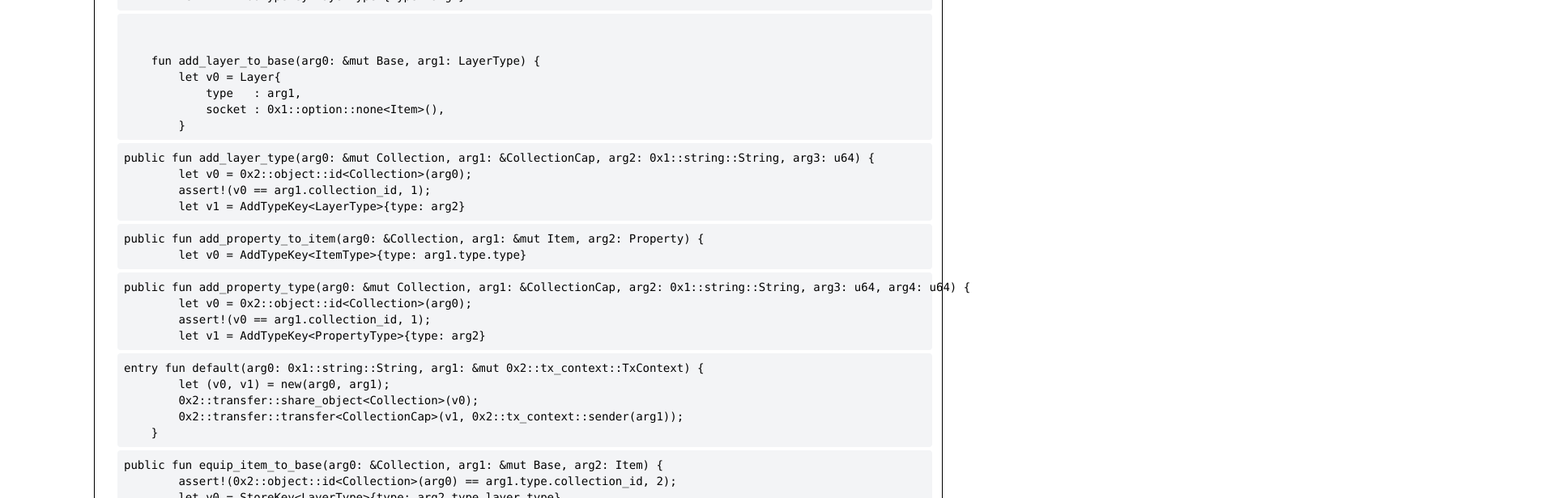
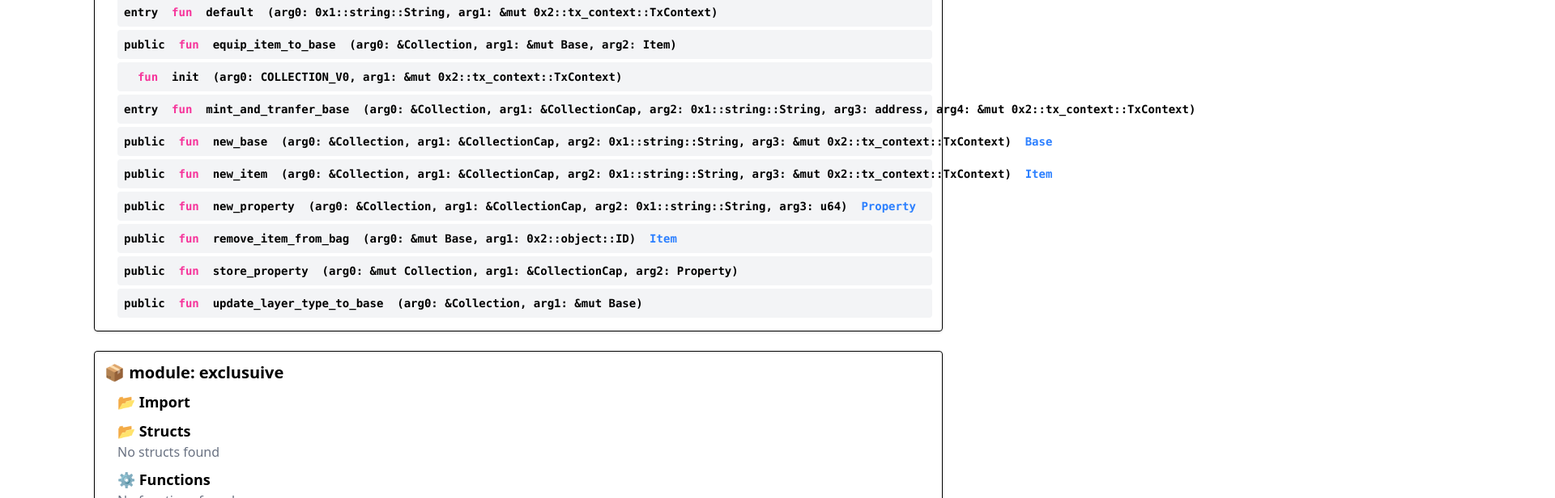
Before and after one commit to BlockBlockYonsei/SuiMoveScratch, a React (Vite) app: page / in a window 1280 px wide. Shown: the part 2480-3096 px from the top of the page at 81% size, 1920 px wide, since content can reach past the window. Built offline with nearby package versions, Linux system fonts and the light colour scheme; what @mysten/dapp-kit would draw is missing.

Commit message:
Update function regex and component

```diff
--- a/src/pages/PackageViewer2/Main.tsx
+++ b/src/pages/PackageViewer2/Main.tsx
@@ -34,7 +34,7 @@ function ModuleViewer({ name, code }: { name: string; code: string }) {
   const structs = code.match(/struct\s+\w+\s+has[^{]+\{[^}]+\}/g) || [];
   const functions =
     code.match(
-      /(?:public|entry)?(\(friend\))?\s*fun\s+\w+\([^)]*\)\s*[:]?[^}]*\{[^}]*\}/g
+      /(\s)*(public|entry)?(\(friend\))?\s*fun\s+\w+[^()]*\([^)]*\)\s*[:]?[^}]*\{[^}]*\}/g
     ) || [];
 
   const imports = (
@@ -124,11 +124,34 @@ function ModuleViewer({ name, code }: { name: string; code: string }) {
       <div className="pl-4">
         <h3 className="text-lg font-bold">⚙️ Functions</h3>
         {functions.length > 0 ? (
-          functions.map((f, i) => (
-            <pre key={i} className="text-sm bg-gray-100 p-2 rounded my-1">
-              {f}
-            </pre>
-          ))
+          functions.map((f, i) => {
+            const match = f.match(
+              /(public|entry)?(\(friend\))?\s*(fun)\s+(\w+)([^(]*)(\([^)]*\))\s*[:]?([^{]*)\{[^}]*\}/
+            );
+
+            if (!match) return null;
+
+            const [_, pub_ent, frnd, fun, name, ta, params, returns] = match;
+
+            return (
+              <pre
+                key={f + i.toString()}
+                className="text-sm bg-gray-100 p-2 rounded my-1"
+              >
+                {/* {match.map((m, i) => {
+                  if (i === 0 || !m) return null;
+                  return <span className="font-semibold"> {m}</span>;
+                })} */}
+                <span className="font-semibold">{pub_ent} </span>
+                <span>{frnd} </span>
+                <span className="text-pink-500 font-semibold">{fun} </span>
+                <span className="font-semibold"> {name} </span>
+                <span className="text-emerald-500 font-semibold">{ta} </span>
+                <span className="font-semibold">{params} </span>
+                <span className="text-blue-500 font-semibold">{returns} </span>
+              </pre>
+            );
+          })
         ) : (
           <p className="text-gray-500">No functions found</p>
         )}
```
